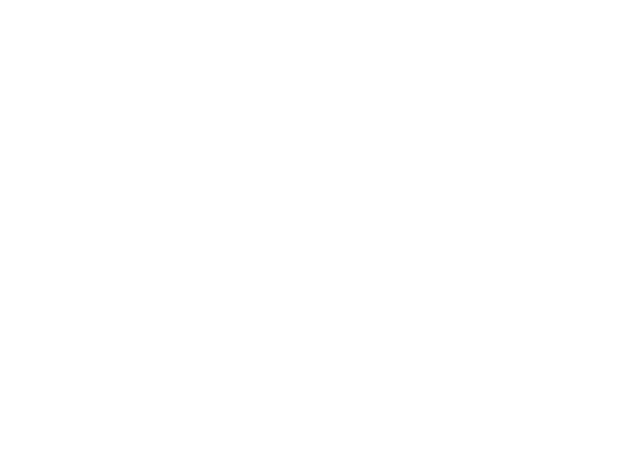
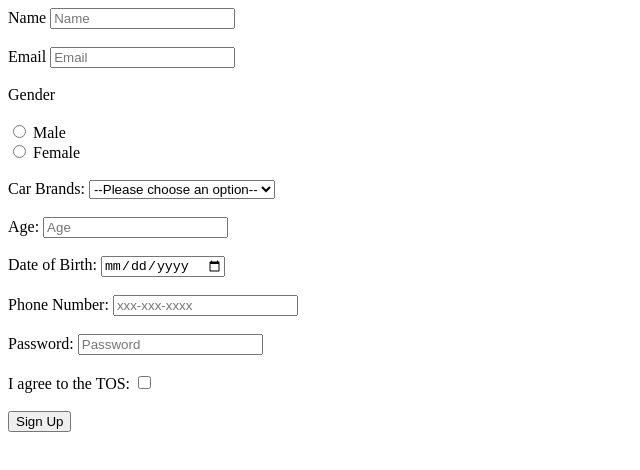
Before and after one commit to acciojob/signup-form-car-Jayavardhan-J, a website: page main.html in a window 1280 px wide. Shown: the whole page, without its empty margins (0-640 px from the left). Drawn offline with Linux system fonts and the light colour scheme.

Commit message:
created a submission

```diff
--- a/main.html
+++ b/main.html
@@ -8,6 +8,45 @@
 
 <body>
 	<!-- the entire body must be written by student -->
+	<form method="post">
+		<label for="name">Name</label>
+		<input type="text" id="#name" placeholder="Name" name="name" required/>
+		<br><br>
+		<label for="email">Email</label>
+		<input type="email" id="#email" placeholder="Email" name="email" required/>
+		<br><br>
+		<caption>Gender</caption><br><br>
+		<input type="radio" id="#gender_m" name="gender_m" required/>
+		<label for="gender_m">Male</label><br>
+		<input type="radio" id="#gender_f" name="gender_f" required/>
+		<label for="gender_f">Female</label>
+		<br><br>
+		<label for="cars">Car Brands:</label>
+        <select id="cars" name="carBrands" required>
+            <option value="" disabled selected>--Please choose an option--</option>
+            <option value="audi">Audi</option>
+            <option value="bmw">BMW</option>
+            <option value="ford">Ford</option>
+            <!-- Add more options here -->
+        </select><br><br>
+
+		<label for="age">Age:</label>
+        <input type="number" id="age" name="age" placeholder="Age" required><br><br>
+
+        <label for="dob">Date of Birth:</label>
+        <input type="date" id="dob" name="dob" required><br><br>
+
+        <label for="tel">Phone Number:</label>
+        <input type="tel" id="tel" name="phoneNumber" placeholder="xxx-xxx-xxxx"><br><br>
+
+        <label for="password">Password:</label>
+        <input type="password" id="password" name="password" placeholder="Password" required><br><br>
+
+        <label for="tos">I agree to the TOS:</label>
+        <input type="checkbox" id="tos" name="tos" required><br><br>
+
+        <button type="submit">Sign Up</button>
+	</form>
     <script type="text/javascript" src="./script.js">
 </script>
 
```
